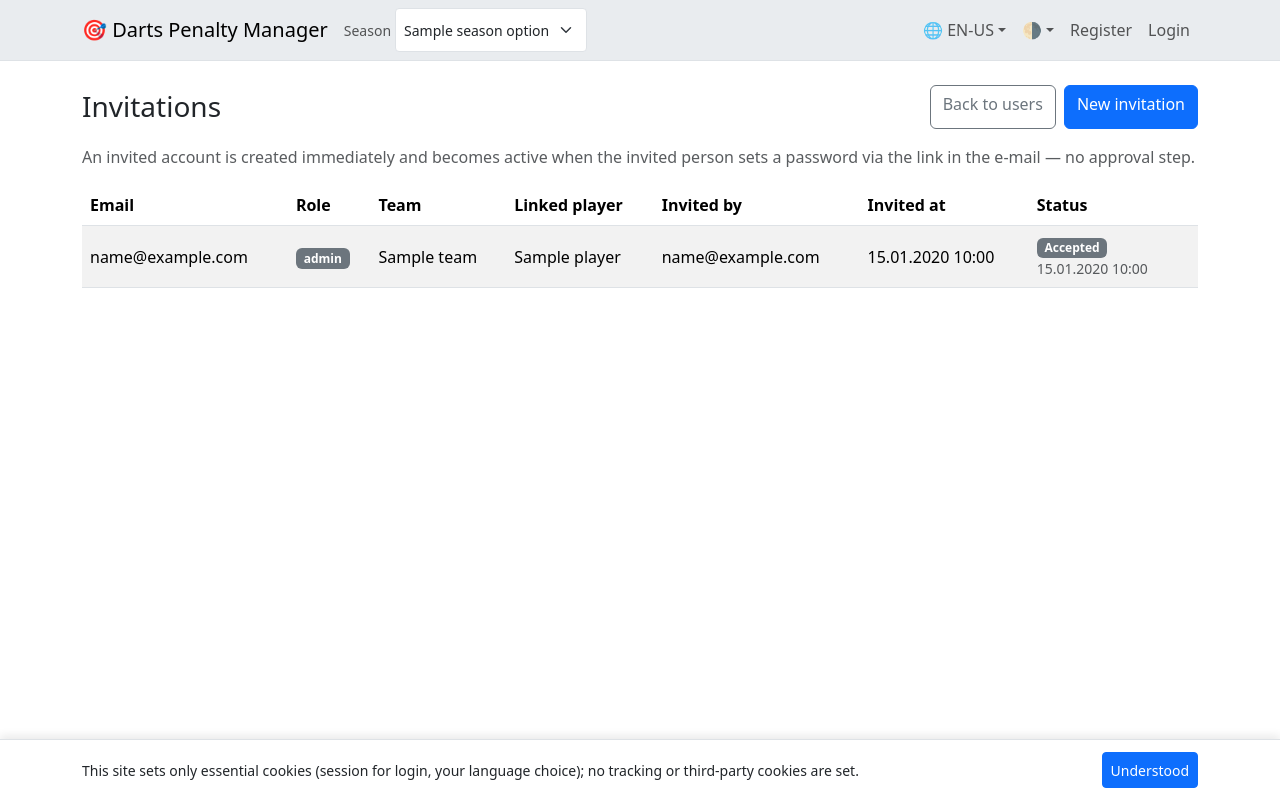
After one commit to reserve85/DartsPenaltySystem, a Django app: template app/templates/accounts/invite_list.html in a window 1280 px wide. The commit adds this page. Run offline with Django 5.2, Linux system fonts and the light colour scheme; the template is opened without the code that fills it: most values are stand-ins (such as "Sample title", 1, 10 or a date in 2020); some libraries are stand-ins or nearby versions.

Commit message:
Add invitation templates, user list invite columns, login/signup hints

```diff
--- a/app/accounts/views.py
+++ b/app/accounts/views.py
@@ -292,6 +292,12 @@ class InviteCreateView(GroupRequiredMixin, LoginRequiredMixin, FormView):
     template_name = "accounts/invite_form.html"
     success_url = reverse_lazy("accounts:invite_list")
 
+    def get_context_data(self, **kwargs):
+        context = super().get_context_data(**kwargs)
+        # The form template documents the link validity (env-configurable).
+        context["invite_expire_days"] = settings.INVITE_EXPIRE_DAYS
+        return context
+
     def form_valid(self, form):
         data = form.cleaned_data
         invitation = create_invitation(
--- a/app/templates/account/login.html
+++ b/app/templates/account/login.html
@@ -28,6 +28,9 @@
                     {{ redirect_field }}
                     <button type="submit" class="btn btn-primary w-100">{% translate "Sign in" %}</button>
                 </form>
+                <p class="text-muted small mt-3 mb-0">
+                    {% translate "Were you invited? Use the link in your invitation e-mail." %}
+                </p>
                 <div class="d-flex justify-content-between mt-3 small">
                     <a href="{% url 'account_reset_password' %}">{% translate "Forgot your password?" %}</a>
                     <a href="{% url 'account_signup' %}">{% translate "Create an account" %}</a>
--- a/app/templates/account/signup.html
+++ b/app/templates/account/signup.html
@@ -8,6 +8,9 @@
                 <h1 class="h4 mb-3">{% translate "Create an account" %}</h1>
                 <p class="text-muted small">
                     {% translate "After registration, an administrator must release your account before you can log in. You will receive an e-mail as soon as your account is active." %}
+                </p>
+                <p class="text-muted small">
+                    {% translate "Were you invited? Use the link in your invitation e-mail." %}
                 </p>
                 <form method="post" action="{% url 'account_signup' %}" novalidate>
                     {% csrf_token %}
--- /dev/null
+++ b/app/templates/accounts/invite_list.html
@@ -0,0 +1,97 @@
+{% extends "base.html" %}
+{% load i18n %}
+{% block title %}{% translate "Invitations" %} – {% translate "Darts Penalty Manager" %}{% endblock %}
+{% block content %}
+<div class="d-flex justify-content-between align-items-center mb-3">
+    <h1 class="h3 mb-0">{% translate "Invitations" %}</h1>
+    <div class="d-flex gap-2">
+        <a class="btn btn-outline-secondary" href="{% url 'accounts:user_list' %}">{% translate "Back to users" %}</a>
+        <a class="btn btn-primary" href="{% url 'accounts:invite_create' %}">{% translate "New invitation" %}</a>
+    </div>
+</div>
+<p class="text-muted">{% translate "An invited account is created immediately and becomes active when the invited person sets a password via the link in the e-mail — no approval step." %}</p>
+<div class="table-responsive">
+    <table class="table table-striped align-middle">
+        <thead>
+        <tr>
+            <th>{% translate "Email" %}</th>
+            <th>{% translate "Role" %}</th>
+            <th>{% translate "Team" %}</th>
+            <th>{% translate "Linked player" %}</th>
+            <th>{% translate "Invited by" %}</th>
+            <th>{% translate "Invited at" %}</th>
+            <th>{% translate "Status" %}</th>
+            <th></th>
+        </tr>
+        </thead>
+        <tbody>
+        {% for invitation in invitations %}
+            <tr>
+                <td>{{ invitation.user.email }}</td>
+                <td><span class="badge text-bg-secondary">{{ invitation.get_role_display }}</span></td>
+                <td>{{ invitation.team.name|default:"–" }}</td>
+                <td>{{ invitation.player.name|default:"–" }}</td>
+                <td>{{ invitation.invited_by.email|default:"–" }}</td>
+                <td>{{ invitation.created_at|date:"d.m.Y H:i" }}</td>
+                <td>
+                    {% if invitation.status == "accepted" %}
+                        <span class="badge text-bg-secondary">{% translate "Accepted" %}</span>
+                        <div class="small text-muted">{{ invitation.accepted_at|date:"d.m.Y H:i" }}</div>
+                    {% elif invitation.status == "expired" %}
+                        <span class="badge text-bg-danger">{% translate "Expired" %}</span>
+                    {% elif invitation.status == "expiring" %}
+                        <span class="badge text-bg-warning">{% translate "Expires soon" %}</span>
+                    {% else %}
+                        <span class="badge text-bg-success">{% translate "Open" %}</span>
+                    {% endif %}
+                </td>
+                <td class="text-end text-nowrap">
+                    {% if invitation.is_open %}
+                        <div class="input-group input-group-sm mb-1" style="max-width: 24rem;">
+                            <input type="text" class="form-control" readonly
+                                   aria-label="{% translate 'Accept link' %}"
+                                   value="{{ request.scheme }}://{{ request.get_host }}{% url 'accounts:invite_accept' invitation.token %}">
+                            <button type="button" class="btn btn-outline-secondary"
+                                    data-copy="{{ request.scheme }}://{{ request.get_host }}{% url 'accounts:invite_accept' invitation.token %}">{% translate "Copy link" %}</button>
+                        </div>
+                    {% elif invitation.status == "expired" %}
+                        <div class="small text-muted mb-1">{% translate "Resend first to get a new link." %}</div>
+                    {% endif %}
+                    {% if not invitation.accepted_at %}
+                        <form method="post" action="{% url 'accounts:invite_resend' invitation.pk %}" class="d-inline">
+                            {% csrf_token %}
+                            <button type="submit" class="btn btn-sm btn-outline-primary">{% translate "Resend" %}</button>
+                        </form>
+                        <form method="post" action="{% url 'accounts:invite_cancel' invitation.pk %}" class="d-inline"
+                              data-confirm="{% translate 'Cancel this invitation? The account will be deleted.' %}">
+                            {% csrf_token %}
+                            <button type="submit" class="btn btn-sm btn-outline-danger">{% translate "Cancel" %}</button>
+                        </form>
+                    {% endif %}
+                </td>
+            </tr>
+        {% empty %}
+            <tr><td colspan="8" class="text-center text-muted py-4">{% translate "No invitations yet." %}</td></tr>
+        {% endfor %}
+        </tbody>
+    </table>
+</div>
+{% include "includes/_pagination.html" with page_obj=page_obj %}
+{% endblock %}
+{% block extra_js %}
+<script>
+(function () {
+    // "Copy link": put the accept URL into the clipboard (HTTPS/localhost only
+    // per browser policy — the readonly input stays selectable as fallback).
+    document.querySelectorAll("button[data-copy]").forEach(function (btn) {
+        btn.addEventListener("click", function () {
+            if (navigator.clipboard && navigator.clipboard.writeText) {
+                navigator.clipboard.writeText(btn.getAttribute("data-copy")).then(function () {
+                    btn.classList.add("btn-success");
+                });
+            }
+        });
+    });
+})();
+</script>
+{% endblock %}
```
Also changed, not shown: app/templates/account/invite_accept.html (added, +38 -0 lines), app/templates/accounts/invite_form.html (added, +44 -0 lines), app/templates/accounts/user_list.html (+24 -3 lines).
